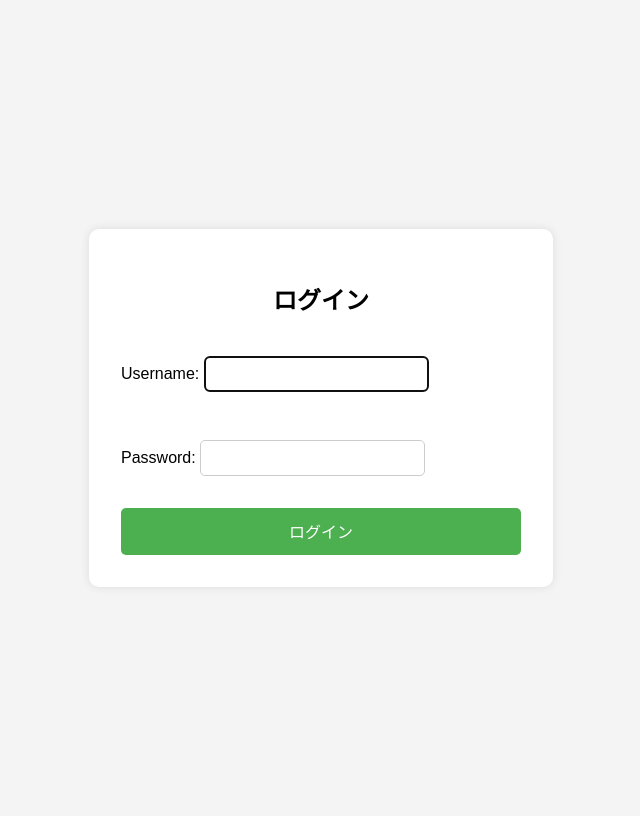
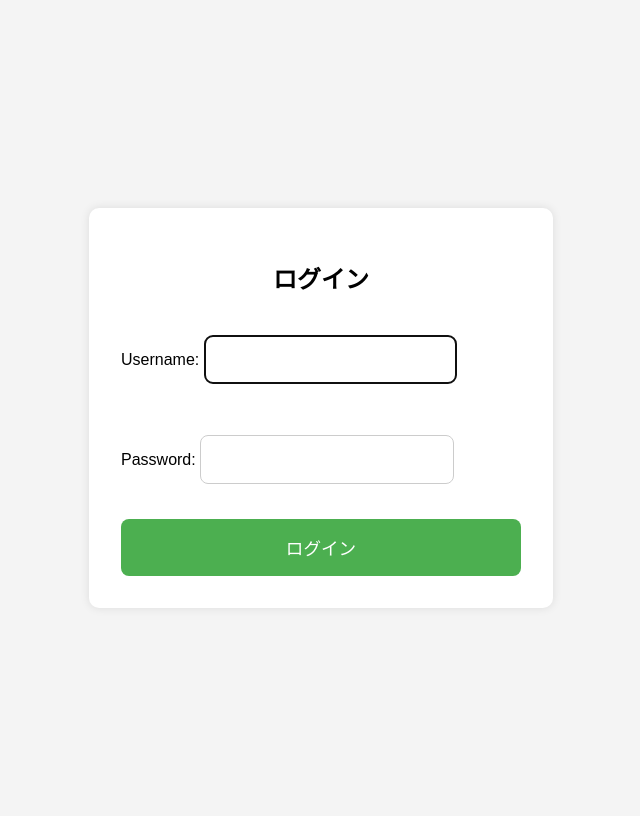
Before and after one commit to masakytkonitiwa/shunt_eval, a Django app: page /accounts/login/ in a window 1280 px wide. Shown: the whole page, without its empty margins (319-959 px from the left). Run offline with Django 4.2, Linux system fonts and the light colour scheme.

Commit message:
ログイン画面の入力欄を大きくしてデザイン調整

```diff
--- a/patient/forms.py
+++ b/patient/forms.py
@@ -52,11 +52,9 @@ class EvaluationForm(forms.ModelForm):
         fields = [
             'sensory_A', 'sensory_B', 'sensory_C', 'sensory_D',
             'motor_elbow', 'motor_hand',
-            'observation_1', 'observation_2', 'observation_3', 'observation_4',
-            'signer'
+            'observation_1', 'observation_2', 'observation_3', 'observation_4'
         ]
         widgets = {
-            'signer': forms.TextInput(attrs={'placeholder': '記録者名'}),
         }
 
     def __init__(self, *args, **kwargs):
--- a/patient/templates/patient/evaluation_summary.html
+++ b/patient/templates/patient/evaluation_summary.html
@@ -165,7 +165,7 @@
           <td>{{ e.observation_2 }}</td>
           <td>{{ e.observation_3 }}</td>
           <td>{{ e.observation_4 }}</td>
-          <td>{{ e.signer }}</td>
+
         </tr>
         {% empty %}
         <tr><td colspan="13">まだ入力はありません。</td></tr>
--- a/patient/templates/registration/login.html
+++ b/patient/templates/registration/login.html
@@ -34,21 +34,22 @@
       flex-direction: column;
     }
 
+
     input {
-      padding: 0.5rem;
-      margin-bottom: 1rem;
-      border-radius: 5px;
-      border: 1px solid #ccc;
-      font-size: 1rem;
+    padding: 0.8rem;
+    margin-bottom: 1.2rem;
+    border-radius: 8px;
+    border: 1px solid #ccc;
+    font-size: 1.1rem;
     }
 
     button {
-      padding: 0.7rem;
-      font-size: 1rem;
+      padding: 1rem;
+      font-size: 1.1rem;
       background-color: #4CAF50;
       color: white;
       border: none;
-      border-radius: 5px;
+      border-radius: 8px;
       cursor: pointer;
     }
 
```
Also changed, not shown: patient/templates/patient/evaluation_form.html (+10 -12 lines).
